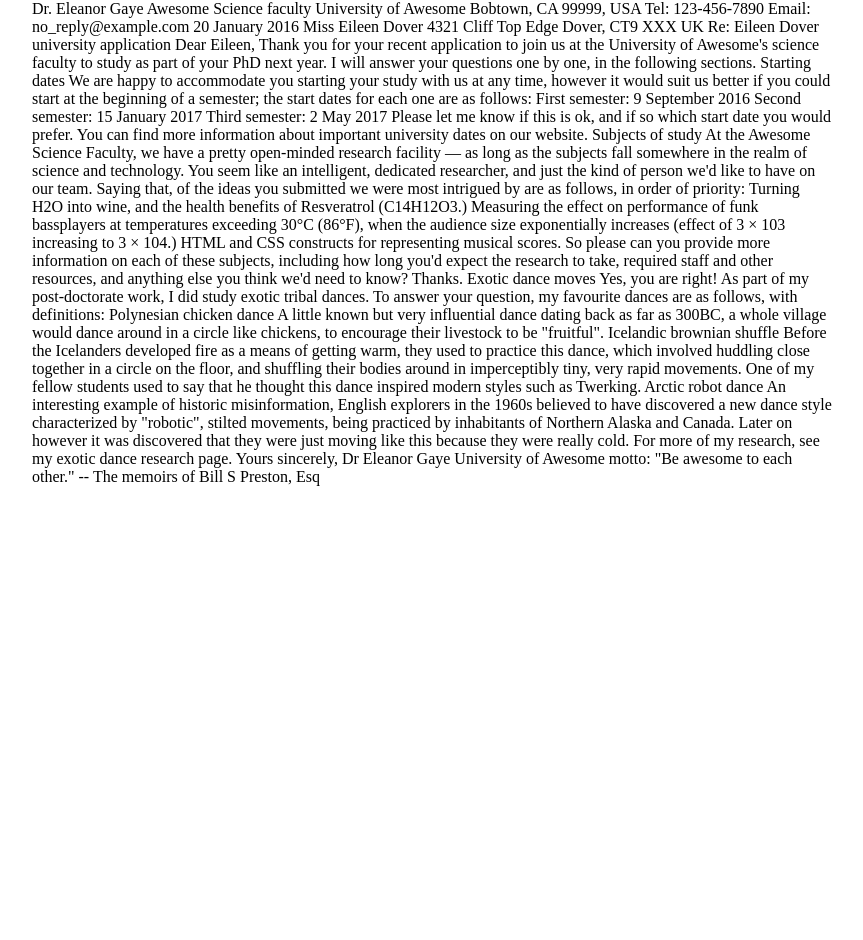
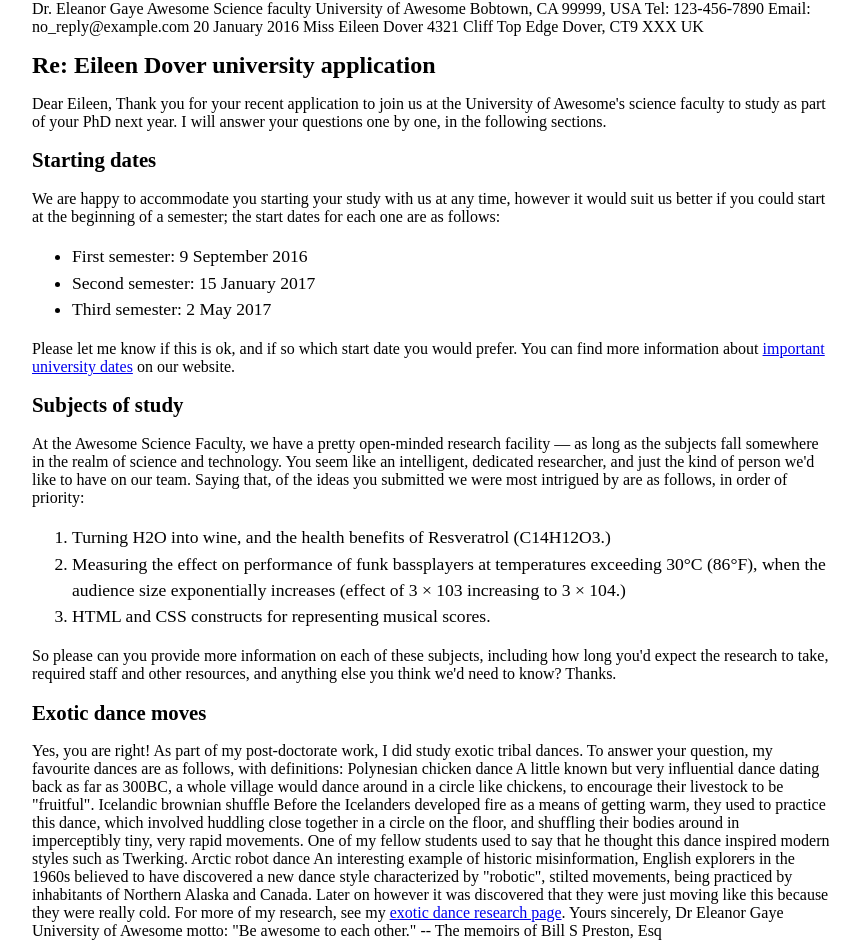
Before and after one commit to Piertotum-Locomotor/git-tutorial, a website built with Vite: page index.html in a window 1280 px wide. Shown: the whole page, without its empty margins (208-1071 px from the left). Before the commit the page ends 800 px from the top, so only its background shows below. Built offline with nearby package versions, Linux system fonts and the light colour scheme.

Commit message:
index 更新

```diff
--- a/index.html
+++ b/index.html
@@ -20,37 +20,41 @@ Dover, CT9 XXX
 UK
 
 
-Re: Eileen Dover university application
+<h1>Re: Eileen Dover university application</h1>
 
 Dear Eileen,
 
 Thank you for your recent application to join us at the University of Awesome's science faculty to study as part of your PhD next year. I will answer your questions one by one, in the following sections.
 
-Starting dates
+<h2>Starting dates</h2>
 
 We are happy to accommodate you starting your study with us at any time, however it would suit us better if you could start at the beginning of a semester; the start dates for each one are as follows:
 
-First semester: 9 September 2016
-Second semester: 15 January 2017
-Third semester: 2 May 2017
+<ul>
+<li>First semester: 9 September 2016</li>
+<li>Second semester: 15 January 2017</li>
+<li>Third semester: 2 May 2017</li>
+</ul>
 
 Please let me know if this is ok, and if so which start date you would prefer.
 
-You can find more information about important university dates on our website.
+You can find more information about <a href="http://example.com">important university dates</a> on our website.
 
 
-Subjects of study
+<h2>Subjects of study</h2>
 
 At the Awesome Science Faculty, we have a pretty open-minded research facility — as long as the subjects fall somewhere in the realm of science and technology. You seem like an intelligent, dedicated researcher, and just the kind of person we'd like to have on our team. Saying that, of the ideas you submitted we were most intrigued by are as follows, in order of priority:
 
-Turning H2O into wine, and the health benefits of Resveratrol (C14H12O3.)
-Measuring the effect on performance of funk bassplayers at temperatures exceeding 30°C (86°F), when the audience size exponentially increases (effect of 3 × 103 increasing to 3 × 104.)
-HTML and CSS constructs for representing musical scores.
+<ol>
+<li>Turning H2O into wine, and the health benefits of Resveratrol (C14H12O3.)</li>
+<li>Measuring the effect on performance of funk bassplayers at temperatures exceeding 30°C (86°F), when the audience size exponentially increases (effect of 3 × 103 increasing to 3 × 104.)</li>
+<li>HTML and CSS constructs for representing musical scores.</li>
+</ol>
 
 So please can you provide more information on each of these subjects, including how long you'd expect the research to take, required staff and other resources, and anything else you think we'd need to know? Thanks.
 
 
-Exotic dance moves
+<h2>Exotic dance moves</h2>
 
 Yes, you are right! As part of my post-doctorate work, I did study exotic tribal dances. To answer your question, my favourite dances are as follows, with definitions:
 
@@ -61,7 +65,7 @@ Before the Icelanders developed fire as a means of getting warm, they used to pr
 Arctic robot dance
 An interesting example of historic misinformation, English explorers in the 1960s believed to have discovered a new dance style characterized by "robotic", stilted movements, being practiced by inhabitants of Northern Alaska and Canada. Later on however it was discovered that they were just moving like this because they were really cold.
 
-For more of my research, see my exotic dance research page.
+For more of my research, see my <a href="http://example.com">exotic dance research page</a>.
 
 Yours sincerely,
 Dr Eleanor Gaye
```
